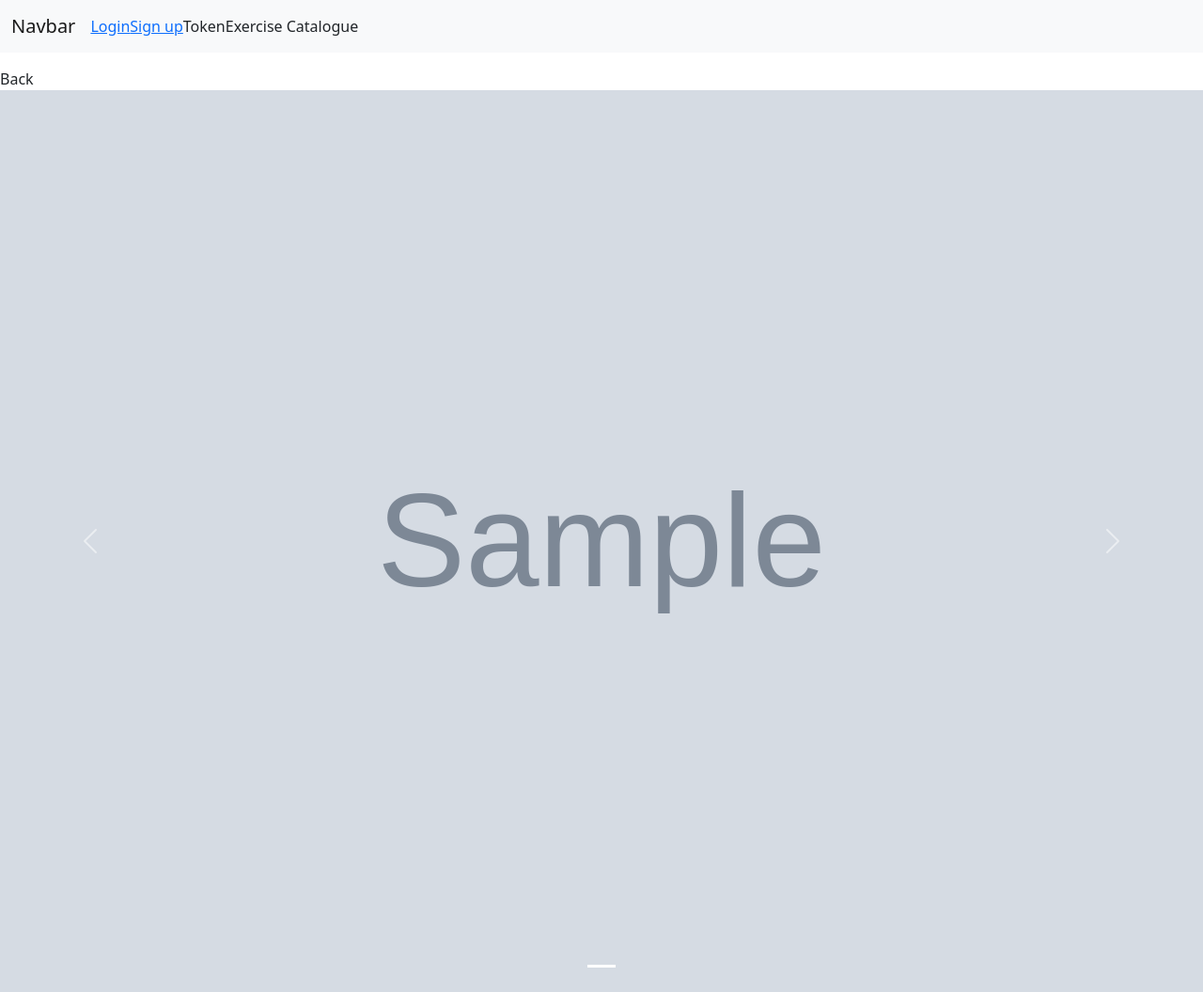
After one commit to jobiewinser/fitness-tracker-v2, a Django app: template fitnesstracker/tracker/templates/tracker/exercise_detail_full.html in a window 1280 px wide. The commit adds this page. Shown: the whole page at 94% size. Run offline with Django 3.2, Linux system fonts and the light colour scheme; the template is opened without the code that fills it: most values are stand-ins (such as "Sample title", 1, 10 or a date in 2020); grey boxes marked "Sample" are stand-in pictures; some libraries are stand-ins or nearby versions.

Commit message:
Made some awesome progress. can add exercises with images, exercise catalogue, started some ui

```diff
--- a/fitnesstracker/fitnesstracker/urls.py
+++ b/fitnesstracker/fitnesstracker/urls.py
@@ -15,8 +15,10 @@ Including another URLconf
 """
 from django.contrib import admin
 from django.urls import include, path
+from django.conf import settings
+from django.conf.urls.static import static
 
 urlpatterns = [
     path('', include('tracker.urls')),
     path('admin/', admin.site.urls),
-]
+] + static(settings.MEDIA_URL, document_root=settings.MEDIA_ROOT)
--- a/fitnesstracker/tracker/forms.py
+++ b/fitnesstracker/tracker/forms.py
@@ -25,7 +25,9 @@ class ProfileForm(ModelForm):
 
 class ExerciseCreateForm(ModelForm):
     alternative_names = SimpleArrayField(forms.CharField(max_length=100), delimiter=',')
-    images = MultiImageField(min_num=1, max_num=20)
+    # images = MultiImageField(min_num=1, max_num=20)
+    images = forms.FileField(label='Select a file to upload', widget=forms.ClearableFileInput(attrs={'multiple': True}), required=False)
     class Meta:
         model = Exercise
+        # fields = ['name']
         fields = ['name', 'alternative_names', 'images']
--- a/fitnesstracker/tracker/models.py
+++ b/fitnesstracker/tracker/models.py
@@ -38,6 +38,8 @@ class WorkOut(models.Model):
 
 class ImageModel(models.Model):
     image = models.ImageField(upload_to="uploads/exercises")
+    def save(self, *args, **kwargs):
+        return super(ImageModel, self).save(*args, **kwargs)
 
 
 class Exercise(models.Model):
@@ -48,6 +50,8 @@ class Exercise(models.Model):
         blank=True
     )
     images = models.ManyToManyField(ImageModel)
+    def save(self, *args, **kwargs):
+        return super(Exercise, self).save(*args, **kwargs)
 
 class ExerciseSet(models.Model):
     profile = models.ForeignKey(Profile, null=False, blank=False, on_delete=models.CASCADE)
--- a/fitnesstracker/tracker/templates/tracker/base.html
+++ b/fitnesstracker/tracker/templates/tracker/base.html
@@ -4,6 +4,8 @@
 
         {%block scripts%}
         <script src="https://ajax.googleapis.com/ajax/libs/jquery/3.5.1/jquery.min.js"></script>
+        <link href="https://cdn.jsdelivr.net/npm/bootstrap@5.0.2/dist/css/bootstrap.min.css" rel="stylesheet" integrity="sha384-EVSTQN3/azprG1Anm3QDgpJLIm9Nao0Yz1ztcQTwFspd3yD65VohhpuuCOmLASjC" crossorigin="anonymous">
+        <script src="https://cdn.jsdelivr.net/npm/bootstrap@5.0.2/dist/js/bootstrap.bundle.min.js" integrity="sha384-MrcW6ZMFYlzcLA8Nl+NtUVF0sA7MsXsP1UyJoMp4YLEuNSfAP+JcXn/tWtIaxVXM" crossorigin="anonymous"></script>
         {%endblock%}
 
         {%block styles%}
--- a/fitnesstracker/tracker/templates/tracker/exercise_create.html
+++ b/fitnesstracker/tracker/templates/tracker/exercise_create.html
@@ -9,7 +9,7 @@
 
 {%block body%}
     <h2>Create Exercise</h2>
-    <form method="post">
+    <form method="post" enctype="multipart/form-data" >
         {% csrf_token %}
         {{ form.as_p }}
         <button type="submit">Save</button>
--- /dev/null
+++ b/fitnesstracker/tracker/templates/tracker/exercise_detail.html
@@ -0,0 +1,62 @@
+<a hx-get="{% url 'exercise-catalogue' %}" hx-push-url="true"
+                                hx-target="#content" hx-swap="innerHTML"
+                                hx-indicator="#content-loader">Back</a>
+                                <br>
+<div class="row">
+    <div class="col">
+        <div id="exerciseDetailCarousel" class="carousel slide" data-bs-ride="carousel">
+            <div class="carousel-indicators">
+                {% for image in exercise.images.all%}
+                    <button type="button" data-bs-target="#demo" data-bs-slide-to="{{forloop.counter0}}"
+                    {% if forloop.first %}
+                        class="active"
+                    {%endif%}
+                    ></button>
+                {%endfor%}
+            </div>
+
+            <div class="carousel-inner">
+                {% for image in exercise.images.all%}
+                    <div class="carousel-item {% if forloop.first %}active{%endif%}">
+                        <img src="{{image.image.url}}" class="d-block w-100">
+                    </div>
+                {%endfor%}
+            </div>
+            <button class="carousel-control-prev" type="button" data-bs-target="#exerciseDetailCarousel" data-bs-slide="prev">
+                <span class="carousel-control-prev-icon" aria-hidden="true"></span>
+                <span class="visually-hidden">Previous</span>
+            </button>
+            <button class="carousel-control-next" type="button" data-bs-target="#exerciseDetailCarousel" data-bs-slide="next">
+                <span class="carousel-control-next-icon" aria-hidden="true"></span>
+                <span class="visually-hidden">Next</span>
+            </button>
+        </div>
+    </div>
+</div>
+
+{% comment %} <div id="demo" class="carousel slide" data-bs-ride="carousel">
+    <div class="carousel-indicators">
+        {% for image in exercise.images.all%}
+            <button type="button" data-bs-target="#demo" data-bs-slide-to="{{forloop.counter0}}"
+            {% if forloop.first %}
+                class="active"
+            {%endif%}
+            ></button>
+        {%endfor%}
+    </div>
+
+    <div class="carousel-inner">
+        {% for image in exercise.images.all%}
+            <div class="carousel-item {% if forloop.first %}active{%endif%}">
+                <img src="{{image.image.url}}" class="d-block w-100">
+            </div>
+        {%endfor%}
+    </div>
+
+    <button class="carousel-control-prev" type="button" data-bs-target="#demo" data-bs-slide="prev">
+      <span class="carousel-control-prev-icon"></span>
+    </button>
+    <button class="carousel-control-next" type="button" data-bs-target="#demo" data-bs-slide="next">
+      <span class="carousel-control-next-icon"></span>
+    </button>
+</div> {% endcomment %}
--- /dev/null
+++ b/fitnesstracker/tracker/templates/tracker/exercise_detail_full.html
@@ -0,0 +1,5 @@
+{% extends "tracker/index.html" %}
+
+{% block content %}
+    {% include "tracker/exercise_detail.html" %}
+{% endblock %}
--- a/fitnesstracker/tracker/templates/tracker/index.html
+++ b/fitnesstracker/tracker/templates/tracker/index.html
@@ -1,27 +1,35 @@
 {%extends 'tracker/base.html'%}
 {%block body%}
-        <progress id="content-loader" class="htmx-indicator" max="100"></progress>
-        <aside>
-            <ul>
-                <li>DEBUG: User:{{user.username}}</li>
-                <li>DEBUG: Profile:{{user.profile.fav_colour}}, {{user.profile.weight_unit}}</li>
+        <nav class="navbar navbar-expand-lg navbar-light bg-light">
+                <div class="container-fluid">
+                        <a class="navbar-brand" href="#">Navbar</a>
+                        <button class="navbar-toggler" type="button" data-bs-toggle="collapse" data-bs-target="#navbarNavDropdown" aria-controls="navbarNavDropdown" aria-expanded="false" aria-label="Toggle navigation">
+                                <span class="navbar-toggler-icon"></span>
+                        </button>
+                        <div class="collapse navbar-collapse" id="navbarNavDropdown">
+                                <ul class="navbar-nav">
                                         {%if user.is_authenticated%}
-                <li><a href="{% url 'profile' %}">Profile</a></li>
-                <li><a href="{% url 'logout' %}">Logout</a></li>
+                                                <li class="nav-item"><a href="{% url 'profile' %}">Profile</a></li>
+                                                <li class="nav-item"><a href="{% url 'logout' %}">Logout</a></li>
                                         {%else%}
-                <li><a href="{% url 'login' %}">Login</a></li>
-                <li><a href="{% url 'sign-up' %}">Sign up</a></li>
+                                                <li class="nav-item"><a href="{% url 'login' %}">Login</a></li>
+                                                <li class="nav-item"><a href="{% url 'sign-up' %}">Sign up</a></li>
                                         {%endif%}
-                <li><a hx-get="{% url 'token' %}" hx-push-url="true"
+                                        <li class="nav-item"><a hx-get="{% url 'token' %}" hx-push-url="true"
                                                 hx-target="#content" hx-swap="innerHTML"
                                                 hx-indicator="#content-loader">Token</a></li>
-                <li><a hx-get="{% url 'exercise-catalogue' %}" hx-push-url="true"
+                                        <li class="nav-item"><a hx-get="{% url 'exercise-catalogue' %}" hx-push-url="true"
                                                 hx-target="#content" hx-swap="innerHTML"
                                                 hx-indicator="#content-loader">Exercise Catalogue</a></li>
                                         {%if request.user.is_superuser%}
-                        <li><a href="{% url 'exercise-create' %}">Create Exercise</a></li>
+                                                <li class="nav-item"><a href="{% url 'exercise-create' %}">Create Exercise</a></li>
                                         {%endif%}
                                 </ul>
-        </aside>
+                        </div>
+                </div>
+        </nav>
+
+        <progress id="content-loader" class="htmx-indicator" max="100"></progress>
+
         <div id="content">{% block content %}{% endblock %}</div>
 {%endblock%}
--- a/fitnesstracker/tracker/urls.py
+++ b/fitnesstracker/tracker/urls.py
@@ -6,6 +6,7 @@ urlpatterns = [
     path('', views.index, name='index'),
     path('token', views.token, name='token'),
     path('exercise-catalogue', views.exercise_catalogue, name='exercise-catalogue'),
+    path('exercise-detail/<int:pk>', views.exercise_detail, name='exercise-detail'),
     path('support', views.support, name='support'),
     path('login', views.LoginView.as_view(), name='login'),
     path('logout', views.LogoutView.as_view(), name='logout'),
```
Also changed, not shown: fitnesstracker/fitnesstracker/settings.py (+5 -2 lines), fitnesstracker/tracker/templates/tracker/exercise_catalogue.html (+8 -4 lines), fitnesstracker/tracker/views.py (+24 -1 lines), 1 other file. Lines whose indentation alone changed are shown as unchanged.
